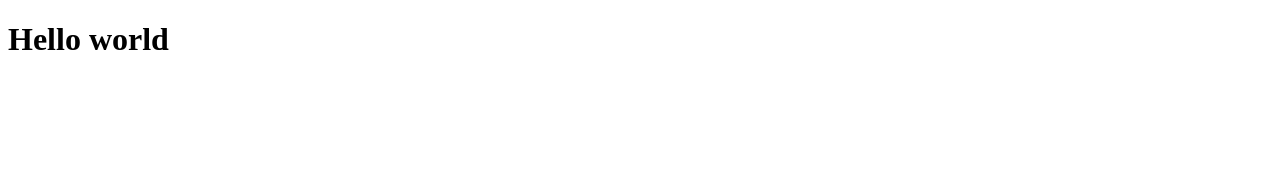
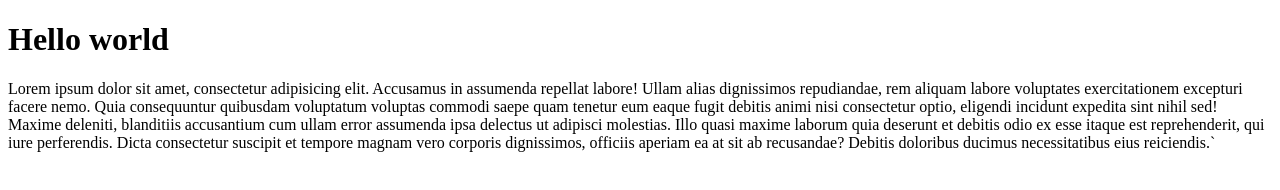
Before and after one commit to stnayn/my-project, a plain HTML site: page index.html in a window 1280 px wide. Drawn offline with Linux system fonts and the light colour scheme.

Commit message:
text added

```diff
--- a/index.html
+++ b/index.html
@@ -8,5 +8,6 @@
 </head>
 <body>
     <h1>Hello world</h1>
+    <p>Lorem ipsum dolor sit amet, consectetur adipisicing elit. Accusamus in assumenda repellat labore! Ullam alias dignissimos repudiandae, rem aliquam labore voluptates exercitationem excepturi facere nemo. Quia consequuntur quibusdam voluptatum voluptas commodi saepe quam tenetur eum eaque fugit debitis animi nisi consectetur optio, eligendi incidunt expedita sint nihil sed! Maxime deleniti, blanditiis accusantium cum ullam error assumenda ipsa delectus ut adipisci molestias. Illo quasi maxime laborum quia deserunt et debitis odio ex esse itaque est reprehenderit, qui iure perferendis. Dicta consectetur suscipit et tempore magnam vero corporis dignissimos, officiis aperiam ea at sit ab recusandae? Debitis doloribus ducimus necessitatibus eius reiciendis.`</p>
 </body>
 </html>
```
